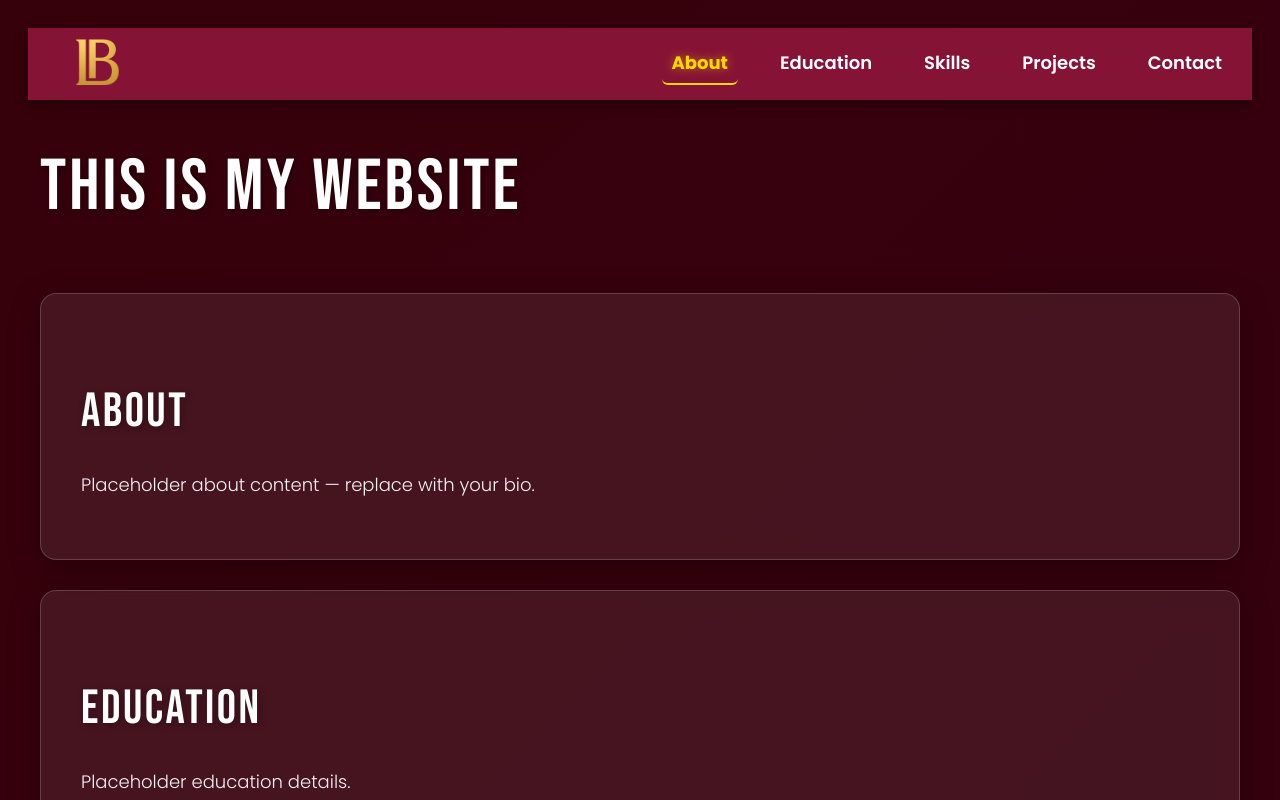
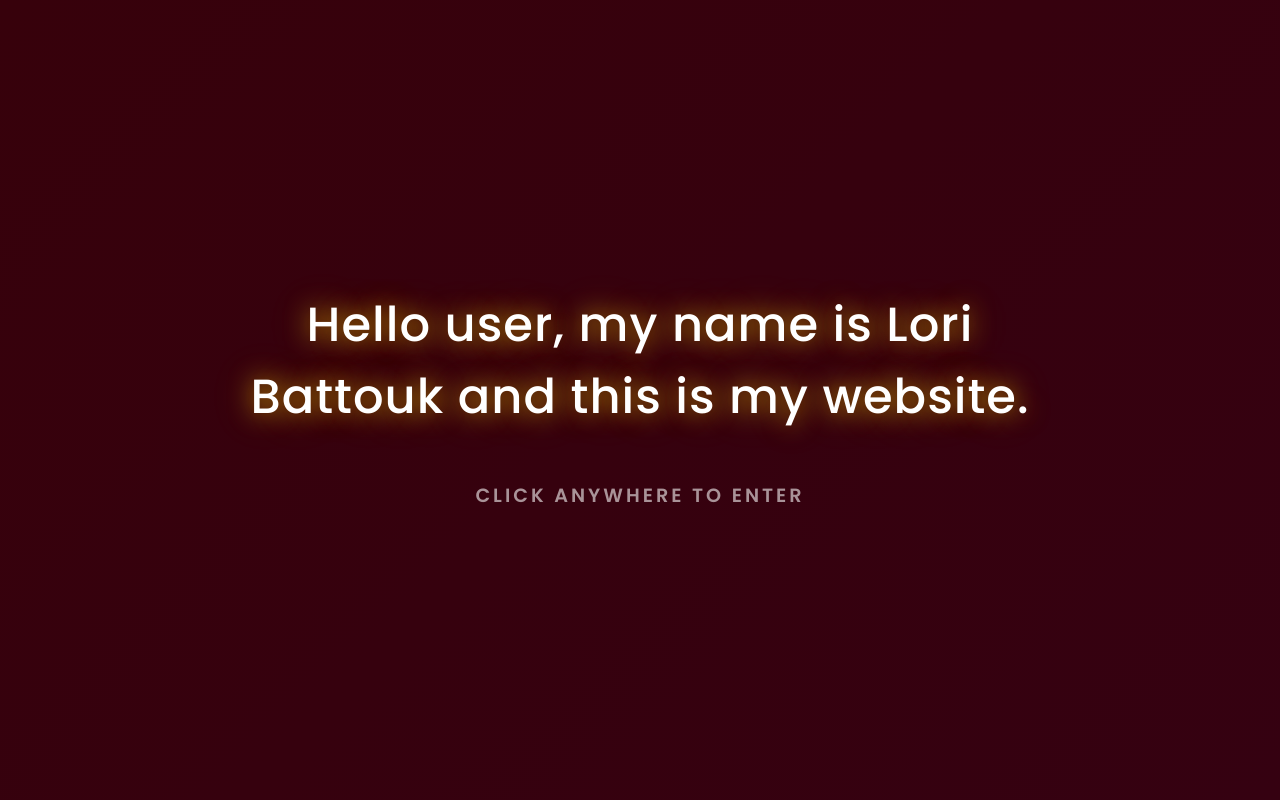
Before and after one commit to LoriB14/Portfolio, a React (Vite) app: page /projects in a window 1280 px wide. Shown: the top 800 px of the page. Built offline with nearby package versions, Linux system fonts and the light colour scheme.

Commit message:
Added intro animation and some changes to design

```diff
--- /dev/null
+++ b/src/Components/IntroAnimation.jsx
@@ -0,0 +1,40 @@
+import { useEffect, useState } from 'react';
+
+export default function IntroAnimation({ onComplete }) {
+  const [displayedText, setDisplayedText] = useState('');
+  const [typingComplete, setTypingComplete] = useState(false);
+  const fullText = "Hello user, my name is Lori Battouk and this is my website.";
+
+  useEffect(() => {
+    let currentIndex = 0;
+
+    const typingInterval = setInterval(() => {
+      if (currentIndex <= fullText.length) {
+        setDisplayedText(fullText.slice(0, currentIndex));
+        currentIndex++;
+      } else {
+        clearInterval(typingInterval);
+        setTypingComplete(true);
+        // DO NOT auto-advance - wait for user click only
+      }
+    }, 80); // Typing speed: 80ms per character (slower)
+
+    return () => clearInterval(typingInterval);
+  }, []);
+
+  const handleClick = () => {
+    onComplete();
+  };
+
+  return (
+    <div className="intro-screen" onClick={handleClick}>
+      <div className="intro-content">
+        <div className="intro-text">
+          {displayedText}
+          {!typingComplete && <span className="cursor">|</span>}
+        </div>
+        <div className="click-hint">Click anywhere to enter</div>
+      </div>
+    </div>
+  );
+}
--- a/src/Components/footer.jsx
+++ b/src/Components/footer.jsx
@@ -7,12 +7,12 @@ function Footer(){
             <path d="M12 0c-6.626 0-12 5.373-12 12 0 5.302 3.438 9.8 8.207 11.387.599.111.793-.261.793-.577v-2.234c-3.338.726-4.033-1.416-4.033-1.416-.546-1.387-1.333-1.756-1.333-1.756-1.089-.745.083-.729.083-.729 1.205.084 1.839 1.237 1.839 1.237 1.07 1.834 2.807 1.304 3.492.997.107-.775.418-1.305.762-1.604-2.665-.305-5.467-1.334-5.467-5.931 0-1.311.469-2.381 1.236-3.221-.124-.303-.535-1.524.117-3.176 0 0 1.008-.322 3.301 1.23.957-.266 1.983-.399 3.003-.404 1.02.005 2.047.138 3.006.404 2.291-1.552 3.297-1.23 3.297-1.23.653 1.653.242 2.874.118 3.176.77.84 1.235 1.911 1.235 3.221 0 4.609-2.807 5.624-5.479 5.921.43.372.823 1.102.823 2.222v3.293c0 .319.192.694.801.576 4.765-1.589 8.199-6.086 8.199-11.386 0-6.627-5.373-12-12-12z"/>
           </svg>
         </a>
-        <a href="https://linkedin.com/in/yourprofile" target="_blank" rel="noopener noreferrer" aria-label="LinkedIn">
+        <a href="https://linkedin.com/in/loribattouk" target="_blank" rel="noopener noreferrer" aria-label="LinkedIn">
           <svg width="24" height="24" viewBox="0 0 24 24" fill="currentColor">
             <path d="M19 0h-14c-2.761 0-5 2.239-5 5v14c0 2.761 2.239 5 5 5h14c2.762 0 5-2.239 5-5v-14c0-2.761-2.238-5-5-5zm-11 19h-3v-11h3v11zm-1.5-12.268c-.966 0-1.75-.79-1.75-1.764s.784-1.764 1.75-1.764 1.75.79 1.75 1.764-.783 1.764-1.75 1.764zm13.5 12.268h-3v-5.604c0-3.368-4-3.113-4 0v5.604h-3v-11h3v1.765c1.396-2.586 7-2.777 7 2.476v6.759z"/>
           </svg>
         </a>
-        <a href="mailto:your.email@example.com" aria-label="Email">
+        <a href="mailto:lbattouk@gmail.com" aria-label="Email">
           <svg width="24" height="24" viewBox="0 0 24 24" fill="currentColor">
             <path d="M0 3v18h24v-18h-24zm6.623 7.929l-4.623 5.712v-9.458l4.623 3.746zm-4.141-5.929h19.035l-9.517 7.713-9.518-7.713zm5.694 7.188l3.824 3.099 3.83-3.104 5.612 6.817h-18.779l5.513-6.812zm9.208-1.264l4.616-3.741v9.348l-4.616-5.607z"/>
           </svg>
--- a/src/Components/header.jsx
+++ b/src/Components/header.jsx
@@ -8,7 +8,7 @@ const NAV_ITEMS = [
   { id: "contact", label: "Contact" },
 ];
 
-export default function Header() {
+export default function Header({ onLogoClick }) {
   const [activeId, setActiveId] = useState("");
 
   useEffect(() => {
@@ -28,7 +28,7 @@ export default function Header() {
 
   return (
     <header className="header">
-      <div className="logo-container">
+      <div className="logo-container" onClick={onLogoClick} style={{ cursor: 'pointer' }}>
         <img src="/src/assets/GOLD_LB.png" className="image" width="40" alt="Logo" />
       </div>
 
--- a/src/index.css
+++ b/src/index.css
@@ -243,4 +243,107 @@ h1 {
   scroll-margin-top: calc(var(--header-height) + 12px);
 }
 
+/* Intro Animation Screen */
+.intro-screen {
+  position: fixed;
+  top: 0;
+  left: 0;
+  width: 100vw;
+  height: 100vh;
+  background: linear-gradient(135deg, #37010b 0%, #350111 100%);
+  display: flex;
+  align-items: center;
+  justify-content: center;
+  z-index: 9999;
+  cursor: pointer;
+}
+
+.intro-content {
+  display: flex;
+  flex-direction: column;
+  align-items: center;
+  gap: 3rem;
+}
+
+.intro-text {
+  font-family: 'Poppins', sans-serif;
+  font-size: 3rem;
+  font-weight: 500;
+  color: #ffffff;
+  text-align: center;
+  padding: 0 60px;
+  max-width: 900px;
+  line-height: 1.5;
+  letter-spacing: 1px;
+  text-shadow: 0 0 15px rgba(255, 215, 0, 0.4), 0 0 30px rgba(255, 215, 0, 0.2);
+  animation: textGlow 2s ease-in-out infinite alternate;
+}
+
+@keyframes textGlow {
+  from {
+    text-shadow: 0 0 15px rgba(255, 215, 0, 0.4), 0 0 30px rgba(255, 215, 0, 0.2);
+  }
+  to {
+    text-shadow: 0 0 25px rgba(255, 215, 0, 0.6), 0 0 45px rgba(255, 215, 0, 0.3);
+  }
+}
+
+.click-hint {
+  font-family: 'Poppins', sans-serif;
+  font-size: 1.2rem;
+  font-weight: 600;
+  color: rgba(255, 255, 255, 0.8);
+  text-transform: uppercase;
+  letter-spacing: 3px;
+  animation: fadeInPulse 2s ease-in-out infinite;
+}
+
+.cursor {
+  display: inline-block;
+  margin-left: 3px;
+  animation: blink 0.7s infinite;
+  font-weight: 100;
+}
+
+@keyframes blink {
+  0%, 50% {
+    opacity: 1;
+  }
+  51%, 100% {
+    opacity: 0;
+  }
+}
+
+@keyframes fadeInPulse {
+  0%, 100% {
+    opacity: 0.4;
+  }
+  50% {
+    opacity: 1;
+  }
+}
+
+@keyframes fadeOut {
+  from {
+    opacity: 1;
+  }
+  to {
+    opacity: 0;
+    visibility: hidden;
+  }
+}
+
+.main-content {
+  animation: fadeIn 0.8s ease-out;
+}
+
+@keyframes fadeIn {
+  from {
+    opacity: 0;
+  }
+  to {
+    opacity: 1;
+  }
+}
+
 /* If you prefer a fixed header instead, change `position: sticky` to `position: fixed` and adjust body padding accordingly. */
--- a/src/index.jsx
+++ b/src/index.jsx
@@ -1,20 +1,31 @@
 import { createRoot } from 'react-dom/client';
-import React from 'react';
+import React, { useState } from 'react';
 import './index.css';
 import Header from './components/Header.jsx';
 import Main from './Components/sections.jsx';
 import Footer from './components/Footer.jsx';
+import IntroAnimation from './Components/IntroAnimation.jsx';
 
 const root = createRoot(document.getElementById('root'));
 
 root.render(<Page />);
 
 function Page() {
+  const [showIntro, setShowIntro] = useState(true);
+
+  const handleLogoClick = () => {
+    setShowIntro(true);
+  };
+
+  if (showIntro) {
+    return <IntroAnimation onComplete={() => setShowIntro(false)} />;
+  }
+
   return (
-    <>
-      <Header />
+    <div className="main-content">
+      <Header onLogoClick={handleLogoClick} />
       <Main />
       <Footer />
-    </>
+    </div>
   );
 }
```
